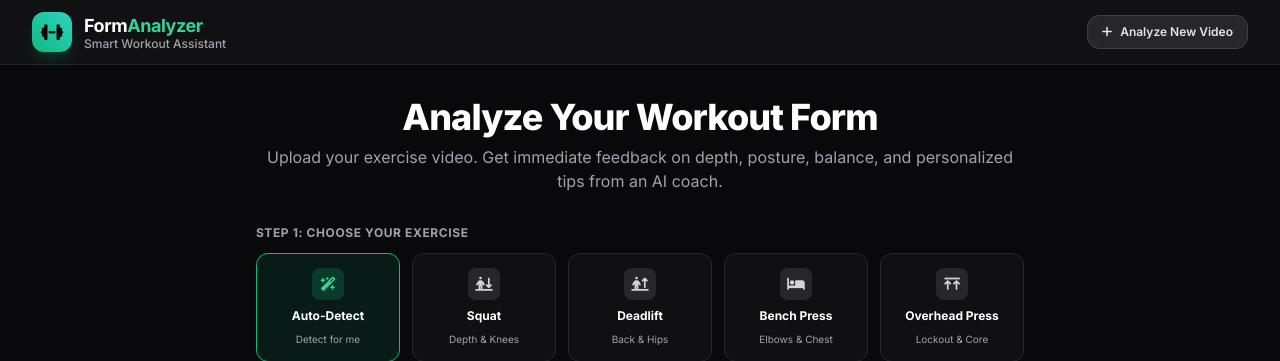
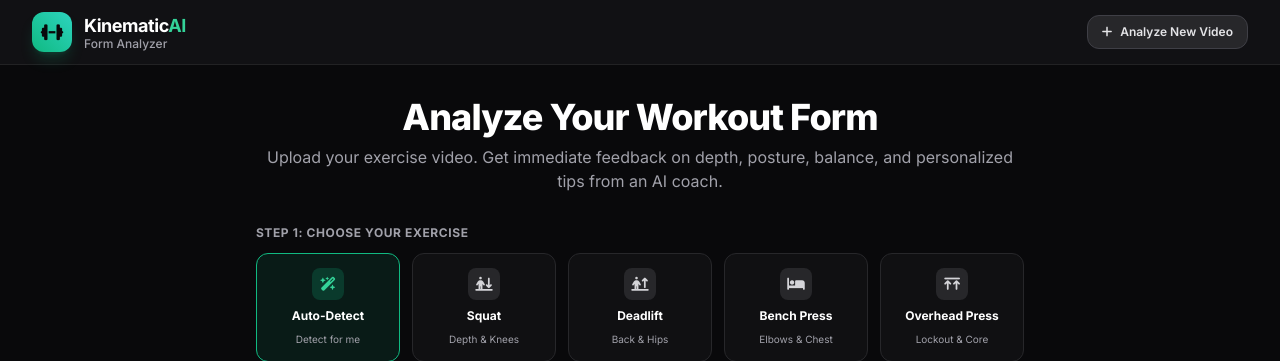
Before and after one commit to Inderveersingh01/gym-form-checker, a Flask app: page / in a window 1280 px wide. Shown: the top 361 px of the page. Run offline with Flask 3, Linux system fonts and the light colour scheme; some libraries are stand-ins or nearby versions.

Commit message:
Update name and branding to KinematicAI Form Analyzer

```diff
--- a/app.py
+++ b/app.py
@@ -86,7 +86,7 @@ def stream_video(filename):
 
 if __name__ == "__main__":
     print("\n" + "=" * 60)
-    print("🚀 FormAnalyzer Web Server Running!")
+    print("🚀 KinematicAI Form Analyzer Web Server Running!")
     print("👉 Open your browser at: http://127.0.0.1:5000")
     print("=" * 60 + "\n")
     app.run(host="127.0.0.1", port=5000, debug=False)
--- a/pipeline.py
+++ b/pipeline.py
@@ -72,7 +72,7 @@ class GymFormCheckerPipeline:
         cached_json = f"{base_name}_keypoints.json"
 
         print("\n" + "=" * 65)
-        print("  AI GYM FORM CHECKER & TELEMETRY COACH - MASTER PIPELINE")
+        print("  KINEMATICAI FORM ANALYZER - MASTER PIPELINE")
         print("=" * 65)
         print(f"Target Video: {video_path}")
 
--- a/templates/index.html
+++ b/templates/index.html
@@ -3,7 +3,7 @@
 <head>
   <meta charset="UTF-8">
   <meta name="viewport" content="width=device-width, initial-scale=1.0">
-  <title>FormAnalyzer - Smart Gym Form & Technique Coach</title>
+  <title>KinematicAI - Form Analyzer</title>
   <!-- Tailwind CSS via CDN -->
   <script src="https://cdn.tailwindcss.com"></script>
   <!-- Google Fonts Inter -->
@@ -33,8 +33,8 @@
           <i class="fa-solid fa-dumbbell text-zinc-950"></i>
         </div>
         <div>
-          <span class="font-bold text-lg tracking-tight text-white">Form<span class="text-emerald-400">Analyzer</span></span>
-          <span class="text-xs text-zinc-400 block -mt-1 font-medium">Smart Workout Assistant</span>
+          <span class="font-bold text-lg tracking-tight text-white">Kinematic<span class="text-emerald-400">AI</span></span>
+          <span class="text-xs text-zinc-400 block -mt-1 font-medium">Form Analyzer</span>
         </div>
       </div>
 
```
